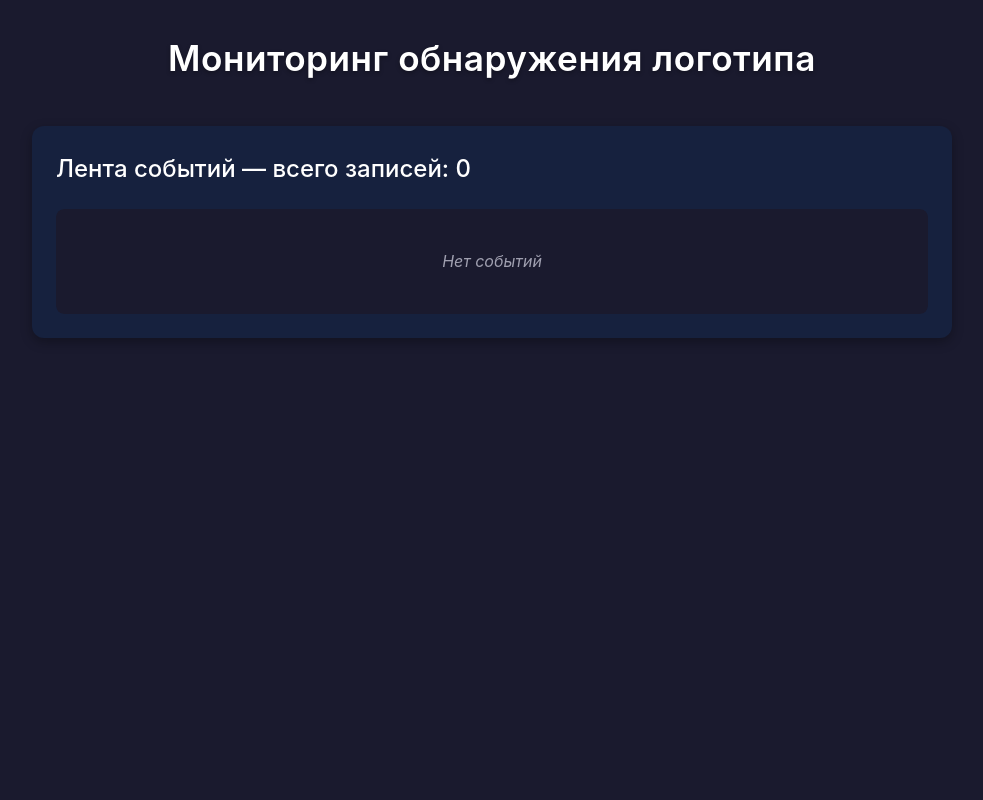
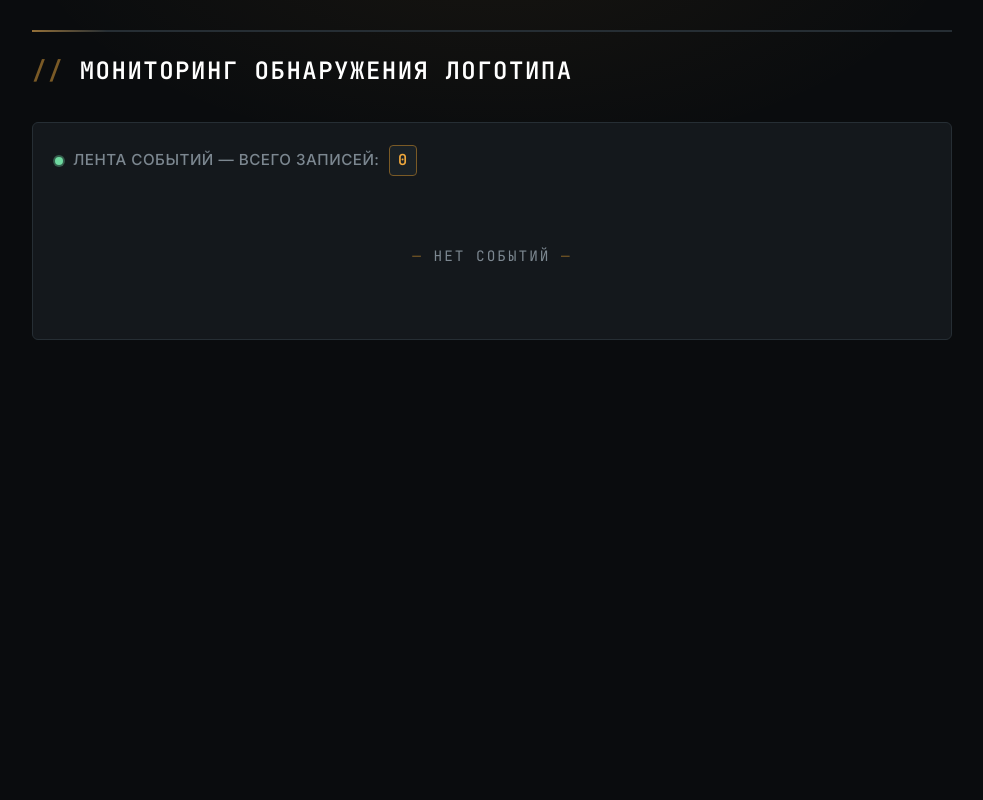
Before and after one commit to Gplay666/LogoFinderBackend, a FastAPI app: page / in a window 1280 px wide. Shown: the whole page, without its empty margins (148-1131 px from the left). Run offline with FastAPI, Linux system fonts and the light colour scheme; data that the repository does not hold is empty; some libraries are stand-ins or nearby versions.

Commit message:
Переделал фронт

```diff
--- a/app/static/css/style.css
+++ b/app/static/css/style.css
@@ -1,13 +1,31 @@
+@import url('https://fonts.googleapis.com/css2?family=JetBrains+Mono:wght@400;500;600;700&family=Inter:wght@400;500;600&display=swap');
+
 *, *::before, *::after {
     box-sizing: border-box;
     margin: 0;
     padding: 0;
 }
 
+:root {
+    --ink: #0a0c0e;
+    --panel: #14181c;
+    --panel-alt: #1a2126;
+    --line: #262e34;
+    --text: #dfe4e7;
+    --text-muted: #7c8790;
+    --amber: #f0a83c;
+    --amber-dim: #7a5a26;
+    --green: #6fd9a0;
+    --mono: 'JetBrains Mono', 'Courier New', monospace;
+    --sans: 'Inter', -apple-system, BlinkMacSystemFont, "Segoe UI", Roboto, sans-serif;
+}
+
 body {
-    font-family: -apple-system, BlinkMacSystemFont, "Segoe UI", Roboto, Helvetica, Arial, sans-serif;
-    background-color: #1a1a2e;
-    color: #e0e0e0;
+    font-family: var(--sans);
+    background-color: var(--ink);
+    background-image:
+        radial-gradient(ellipse 800px 400px at 50% -10%, rgba(240, 168, 60, 0.06), transparent 60%);
+    color: var(--text);
     line-height: 1.6;
     min-height: 100vh;
 }
@@ -15,92 +33,220 @@ body {
 .container {
     max-width: 960px;
     margin: 0 auto;
-    padding: 30px 20px;
+    padding: 30px 20px 60px;
 }
 
+/* ===== Header: scanner strip ===== */
 header {
-    text-align: center;
-    margin-bottom: 40px;
+    position: relative;
+    text-align: left;
+    margin-bottom: 32px;
+    padding-top: 22px;
+    overflow: hidden;
+}
+
+header::before {
+    content: "";
+    position: absolute;
+    top: 0;
+    left: 0;
+    right: 0;
+    height: 2px;
+    background: var(--line);
+}
+
+header::after {
+    content: "";
+    position: absolute;
+    top: 0;
+    left: -30%;
+    width: 30%;
+    height: 2px;
+    background: linear-gradient(90deg, transparent, var(--amber), transparent);
+    animation: sweep 3.2s linear infinite;
+}
+
+@keyframes sweep {
+    0%   { left: -30%; }
+    100% { left: 100%; }
 }
 
 h1 {
+    font-family: var(--mono);
     font-weight: 600;
-    font-size: 2.2em;
+    font-size: 1.5em;
     color: #ffffff;
-    letter-spacing: 0.5px;
-    text-shadow: 0 2px 4px rgba(0,0,0,0.3);
+    text-transform: uppercase;
+    letter-spacing: 1.5px;
 }
 
-/* Секция с лентой */
+h1::before {
+    content: "// ";
+    color: var(--amber-dim);
+}
+
+/* ===== Events panel ===== */
 .events-section {
-    background: #16213e;
-    border-radius: 12px;
-    padding: 24px;
-    box-shadow: 0 4px 12px rgba(0, 0, 0, 0.3);
+    background: var(--panel);
+    border: 1px solid var(--line);
+    border-radius: 6px;
+    padding: 22px;
 }
 
 .events-section h2 {
-    margin-bottom: 20px;
-    color: #ffffff;
+    display: flex;
+    align-items: center;
+    gap: 10px;
+    margin-bottom: 18px;
+    color: var(--text-muted);
+    font-family: var(--sans);
     font-weight: 500;
-    font-size: 1.5em;
+    font-size: 0.95em;
+    text-transform: uppercase;
+    letter-spacing: 0.5px;
+}
+
+.events-section h2::before {
+    content: "";
+    width: 8px;
+    height: 8px;
+    border-radius: 50%;
+    background: var(--green);
+    box-shadow: 0 0 0 0 rgba(111, 217, 160, 0.6);
+    animation: pulse 1.6s ease-out infinite;
+    flex-shrink: 0;
+}
+
+@keyframes pulse {
+    0%   { box-shadow: 0 0 0 0 rgba(111, 217, 160, 0.5); }
+    70%  { box-shadow: 0 0 0 7px rgba(111, 217, 160, 0); }
+    100% { box-shadow: 0 0 0 0 rgba(111, 217, 160, 0); }
+}
+
+.events-section h2 {
+    font-variant-numeric: tabular-nums;
+}
+
+.count-badge {
+    font-family: var(--mono);
+    font-weight: 600;
+    color: var(--amber);
+    background: var(--panel-alt);
+    border: 1px solid var(--amber-dim);
+    border-radius: 4px;
+    padding: 2px 8px;
 }
 
 #events-list {
     max-height: 500px;
     overflow-y: auto;
-    border-radius: 8px;
+    border-radius: 4px;
 }
 
-/* Таблица событий */
+#events-list::-webkit-scrollbar {
+    width: 8px;
+}
+#events-list::-webkit-scrollbar-track {
+    background: var(--panel);
+}
+#events-list::-webkit-scrollbar-thumb {
+    background: var(--line);
+    border-radius: 4px;
+}
+
+/* ===== Table ===== */
 .events-table {
     width: 100%;
     border-collapse: collapse;
-    background: #1a1a2e;
-    border-radius: 8px;
-    overflow: hidden;
+    font-family: var(--mono);
+    font-size: 0.92em;
 }
 
 .events-table thead th {
-    background: #0f3460;
-    color: #ffffff;
+    background: var(--panel-alt);
+    color: var(--amber);
     font-weight: 500;
-    padding: 12px 16px;
+    padding: 10px 14px;
     text-align: left;
-    font-size: 0.9em;
+    font-size: 0.78em;
     text-transform: uppercase;
-    letter-spacing: 0.5px;
-    border-bottom: 2px solid #00a8ff;
+    letter-spacing: 1px;
+    border-bottom: 1px solid var(--amber-dim);
+    position: sticky;
+    top: 0;
 }
 
 .events-table tbody td {
-    padding: 12px 16px;
-    border-bottom: 1px solid #2a2a4a;
-    color: #d0d0e0;
+    padding: 10px 14px;
+    border-bottom: 1px solid var(--line);
+    color: var(--text);
+    white-space: nowrap;
+}
+
+.events-table tbody tr:hover td {
+    background: var(--panel-alt);
 }
 
 .events-table tbody tr:last-child td {
     border-bottom: none;
 }
 
-/* Сообщение об отсутствии событий */
+/* dim the date, let time carry more weight — reads like a log */
+.events-table tbody td:first-child {
+    color: var(--text-muted);
+}
+
+/* ===== Empty state ===== */
 .no-events {
     text-align: center;
-    color: #a0a0b0;
-    padding: 40px 20px;
-    font-style: italic;
-    background: #1a1a2e;
-    border-radius: 8px;
+    color: var(--text-muted);
+    padding: 50px 20px;
+    font-family: var(--mono);
+    font-size: 0.9em;
+    letter-spacing: 2px;
+    text-transform: uppercase;
 }
 
-/* Индикатор загрузки HTMX */
+.no-events::before {
+    content: "— ";
+    color: var(--amber-dim);
+}
+
+.no-events::after {
+    content: " —";
+    color: var(--amber-dim);
+}
+
+/* ===== HTMX loading indicator ===== */
 .htmx-indicator {
     text-align: center;
-    padding: 20px;
-    color: #00a8ff;
-    font-style: italic;
+    padding: 16px;
+    color: var(--amber);
+    font-family: var(--mono);
+    font-size: 0.85em;
+    letter-spacing: 0.5px;
     display: none;
 }
 .htmx-request .htmx-indicator {
     display: block;
 }
+
+/* ===== Accessibility ===== */
+a:focus-visible,
+button:focus-visible {
+    outline: 2px solid var(--amber);
+    outline-offset: 2px;
+}
+
+@media (prefers-reduced-motion: reduce) {
+    header::after,
+    .events-section h2::before {
+        animation: none;
+    }
+}
+
+@media (max-width: 560px) {
+    h1 { font-size: 1.15em; }
+    .events-table thead th,
+    .events-table tbody td { padding: 8px 10px; font-size: 0.85em; }
+}
--- a/app/templates/index.html
+++ b/app/templates/index.html
@@ -8,7 +8,7 @@
 </header>
 
 <section class="events-section">
-    <h2>Лента событий — всего записей: {{ total_count }}</h2>
+    <h2>Лента событий — всего записей: <span class="count-badge">{{ total_count }}</span></h2>
     <div id="events-list"
          hx-get="/events/?limit=50"
          hx-trigger="load, every 1s"
```
Also changed, not shown: app/templates/base.html (line endings or trailing spaces), app/templates/events.html (line endings or trailing spaces).
